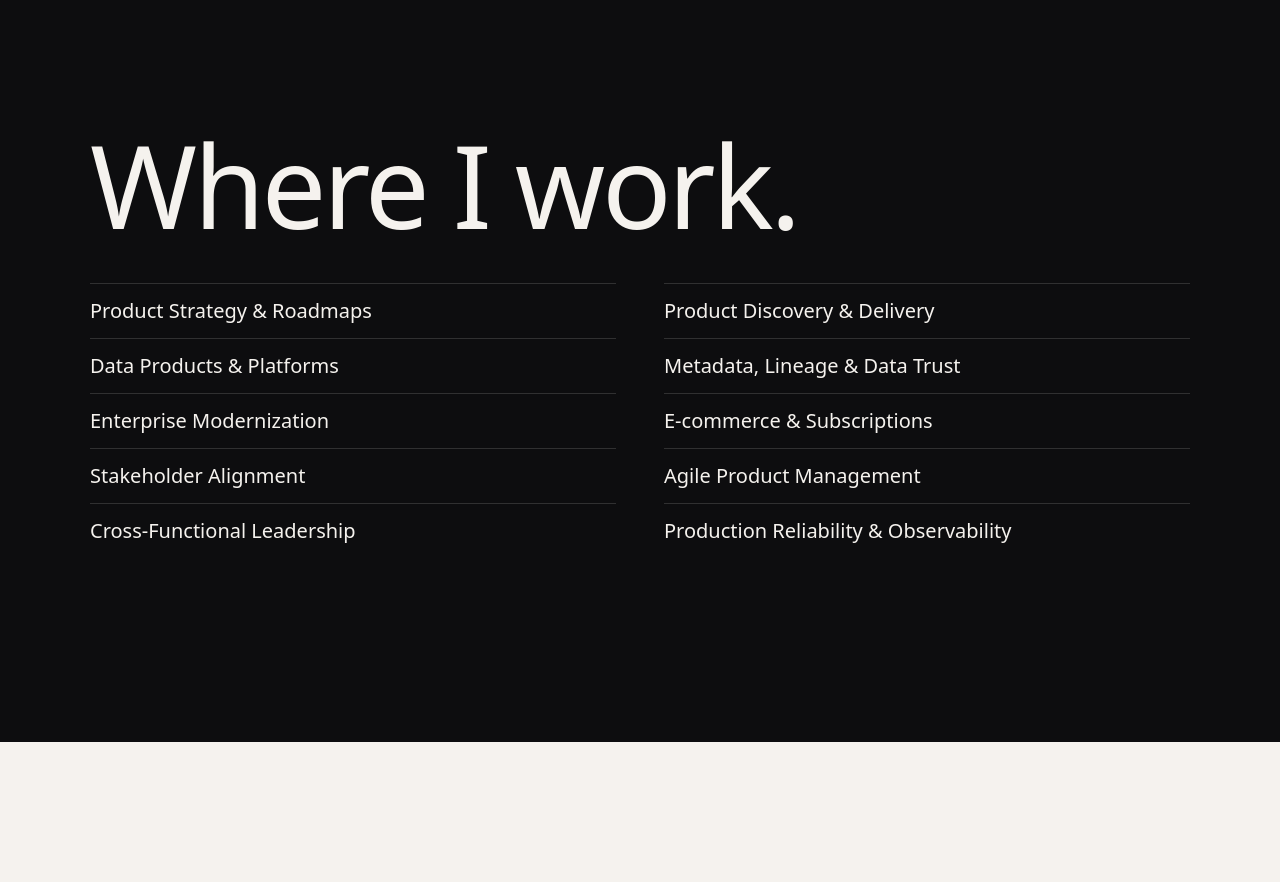
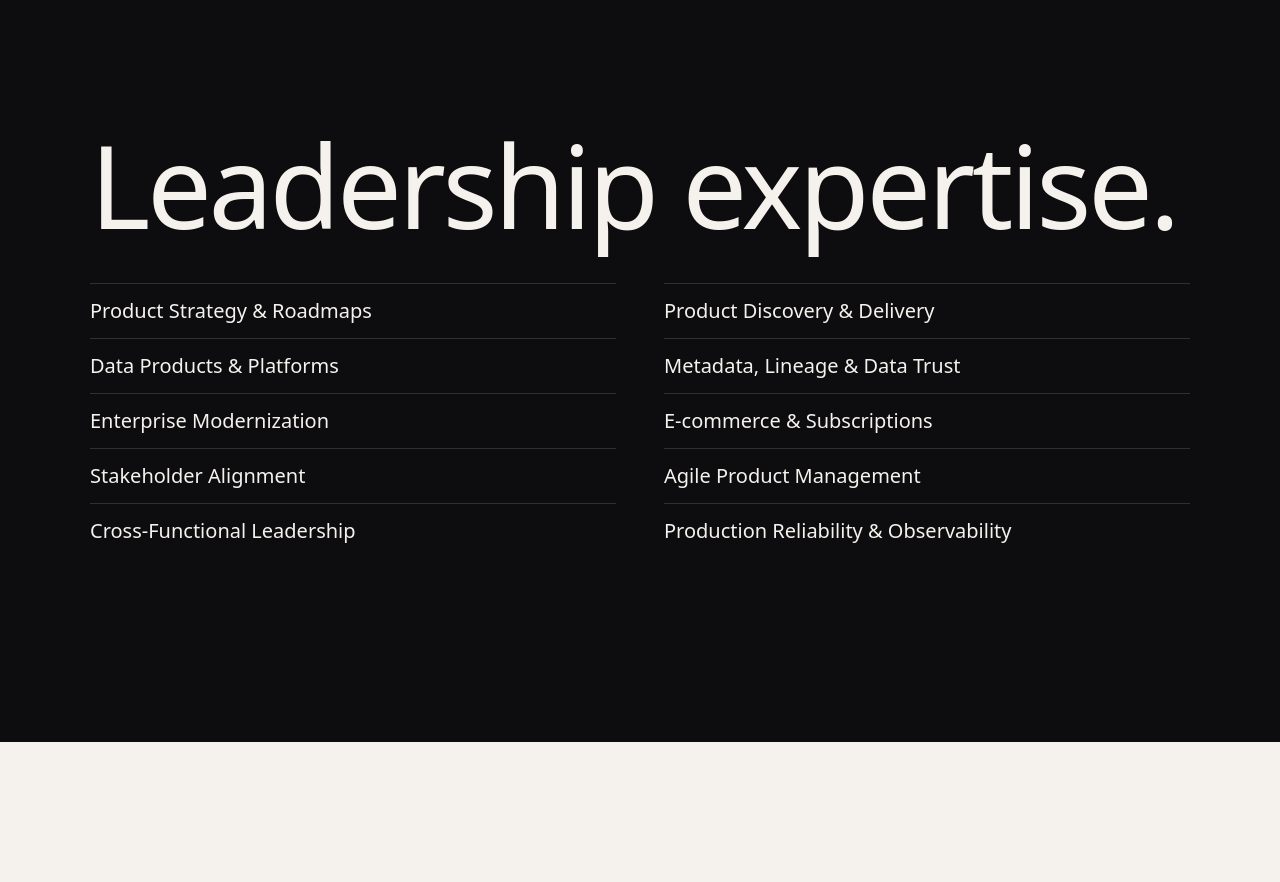
Before and after one commit to adinuks/firse-class, a plain HTML site: page v1-just-ask.html in a window 1280 px wide. Shown: the part 1820-2702 px from the top of the page. Drawn offline with Linux system fonts and the light colour scheme.

Commit message:
v1: rename expertise heading to Leadership expertise
Co-Authored-By: Claude Sonnet 5.5 <noreply@anthropic.com>
Claude-Session: https://claude.ai/code/session_01Vw6kgft54CHsk8ryLZrGcn

```diff
--- a/v1-just-ask.html
+++ b/v1-just-ask.html
@@ -187,7 +187,7 @@
     <!-- 3. Expertise (dark) -->
     <section>
       <div class="inner">
-        <h2 class="reveal">Where I work.</h2>
+        <h2 class="reveal">Leadership expertise.</h2>
         <ul class="list reveal d1">
           <li>Product Strategy &amp; Roadmaps</li>
           <li>Data Products &amp; Platforms</li>
```
